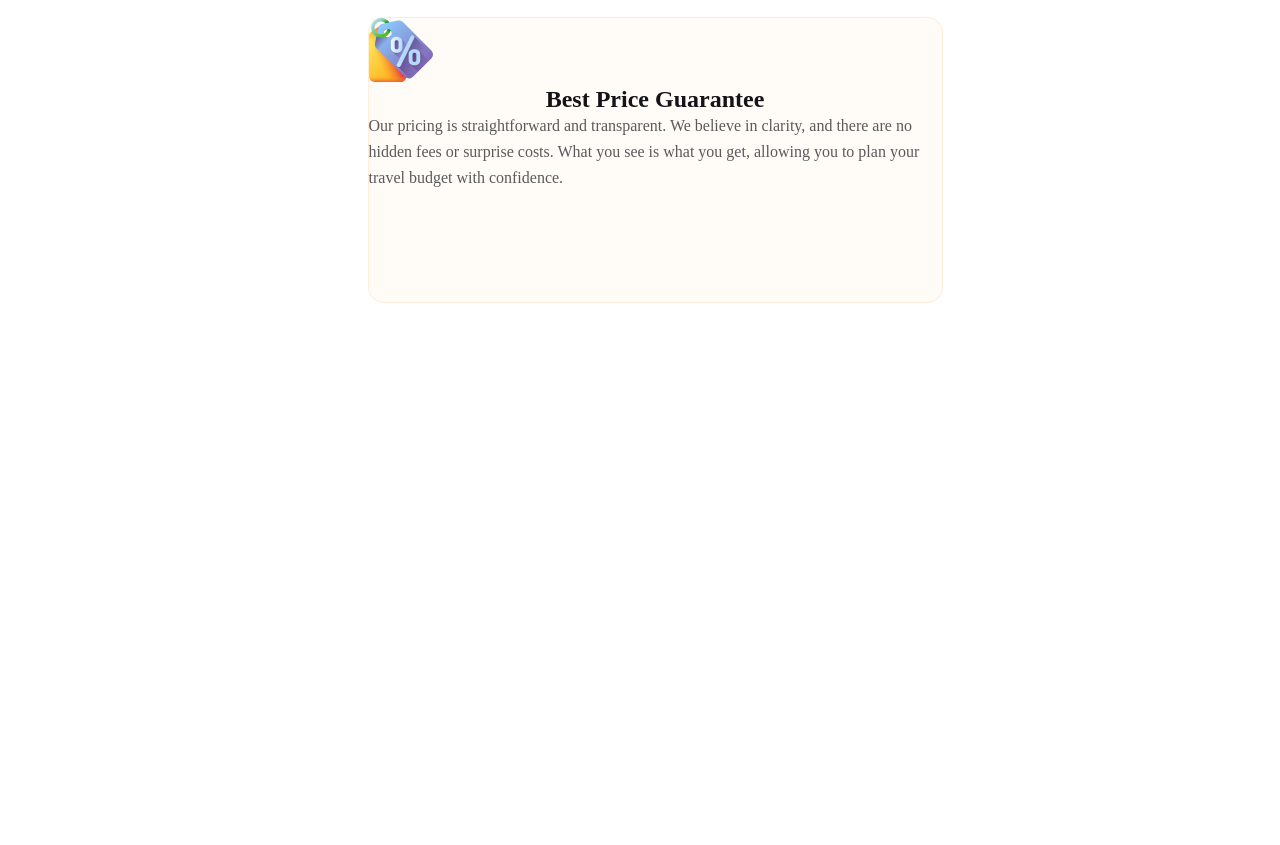
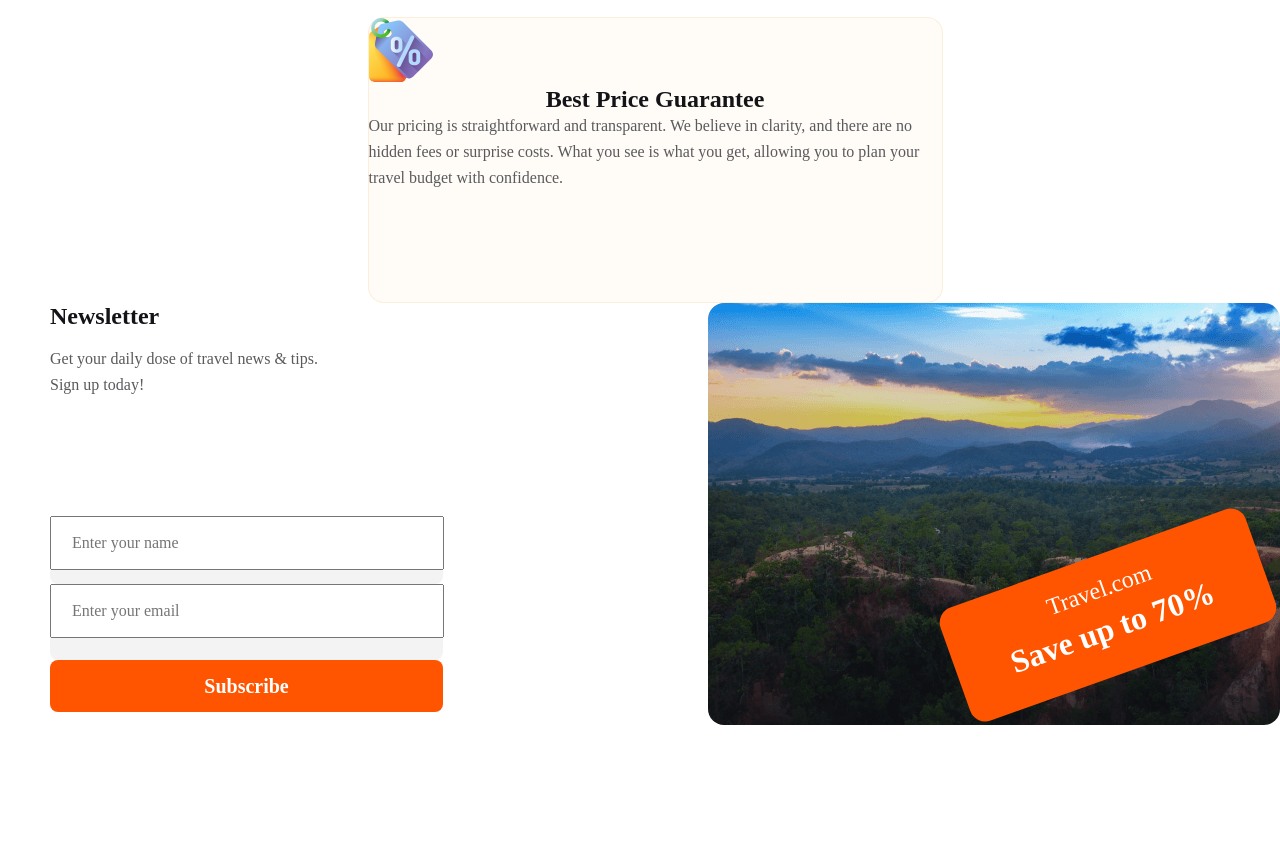
Before and after one commit to afiaafifa/B9-A2, a plain HTML site: page index.html in a window 1280 px wide. Shown: the part 3108-3953 px from the top of the page. Before the commit the page ends 3411 px from the top, so only its background shows below. Drawn offline with Linux system fonts and the light colour scheme.

Commit message:
finished Newsletter section

```diff
--- a/index.html
+++ b/index.html
@@ -111,6 +111,41 @@
             </div>
           </div>
         </section>
+        <!-- Newsletter section -->
+        <section>
+         <div class="Newsletter-section">
+          <div class="Newsletter">
+            <h2 class=" Newsletter-title"> Newsletter</h2>
+            <p class="Newsletter-description">Get your daily dose of travel news & tips.</p>
+            <p class="Newsletter-descrip"> Sign up today!</p>
+            <div class="line">
+              <form>
+                 <div class="name">
+                  <label  for="name"></label>
+                  <input type="text" id="name" placeholder="Enter your name" required>
+                 </div>
+
+                  <div class="email">
+                    <label  for="email"></label>
+                  <input type="email" id="email" placeholder="Enter your email" required>
+                  </div>
+                  <button class="subscribe" type="submit"><span class="Subscribe-btn">Subscribe</span></button>
+
+              </form>
+          </div>
+          </div>
+          <div class="travel-com">
+            <div class="travel-img">
+
+            </div>
+            <div class="travel-trans">
+              <h3 class="Travel-com">Travel.com</h3>
+              <h1 class="Save-up">Save up to 70%</h1>
+            </div>
+
+          </div>
+         </div>
+        </section>
 
     </main>
     <footer>
--- a/styles/styles.css
+++ b/styles/styles.css
@@ -315,6 +315,131 @@ line-height: 26px;
 
 }
 
+/* Newsletter styles */
+
+.Newsletter-section{
+    display: flex;
+}
+.Newsletter{
+    width: 672px;
+height: 522px;
+background: #FFF;
+margin-left: 50px;
+
+}
+.Newsletter-title{
+    color: #131318;
+font-size: 24px;
+font-weight: 800;
+padding-bottom: 16px;
+
+}
+.Newsletter-description{
+    color: #5A5A5D;
+font-size: 16px;
+font-weight: 400;
+line-height: 26px;
+
+
+}
+.Newsletter-descrip{
+    color: #5A5A5D;
+    font-size: 16px;
+    font-weight: 400;
+    line-height: 26px;
+    padding-top: 0;
+    padding-bottom: 68px;
+}
+.line{
+    display:flex;
+    justify-content: space-between;
+    align-items: center;
+    color: #FFF;
+    padding-top: 50px;
+
+}
+.name{
+    width: 393px;
+height: 52px;
+flex-shrink: 0;
+border-radius: 8px;
+background: rgba(19, 19, 24, 0.05);
+padding-bottom: 16px;
+border: 0;
+}
+.name input{
+    color: rgba(19, 19, 24, 0.30);
+font-size: 16px;
+font-weight: 400;
+padding: 16px 170px 16px 20px;
+}
+.email{
+    width: 393px;
+    height: 52px;
+    flex-shrink: 0;
+    border-radius: 8px;
+    background: rgba(19, 19, 24, 0.05);
+padding-bottom: 24px;
+border: none;
+}
+.email input{
+    color: rgba(19, 19, 24, 0.30);
+font-size: 16px;
+font-weight: 400;
+padding: 16px 170px 16px 20px;
+}
+.subscribe{
+    width: 393px;
+    height: 52px;
+    flex-shrink: 0;
+    border-radius: 8px;
+background: #FF5400;
+border: 0;
+text-align: center;
+}
+.Subscribe-btn{
+    color: #FFF;
+    text-align: center;
+    font-size: 20px;
+    font-weight: 800;
+    border: 0;
+}
+
+.travel-img{
+    width: 572px;
+height: 422px;
+border-radius: 16px;
+background: url("../Images/Group\ 40089.png"), lightgray 50% / cover no-repeat;
+background-repeat: no-repeat;
+}
+
+/* transform styles */
+.Travel-com{
+    color: #FFF;
+text-align: center;
+font-size: 24px;
+font-weight: 400;
+padding: 20px 103px 8px;
+}
+.Save-up{
+    color: #FFF;
+font-size: 32px;
+font-weight: 800;
+text-align: center;
+}
+.travel-trans{
+    width: 324px;
+height: 120px;
+transform: rotate(-19.628deg);
+flex-shrink: 0;
+border-radius: 16px;
+background: #FF5400;
+position: relative;
+top: -170px;
+left: 238px;
+
+}
+
 
 
 
```
